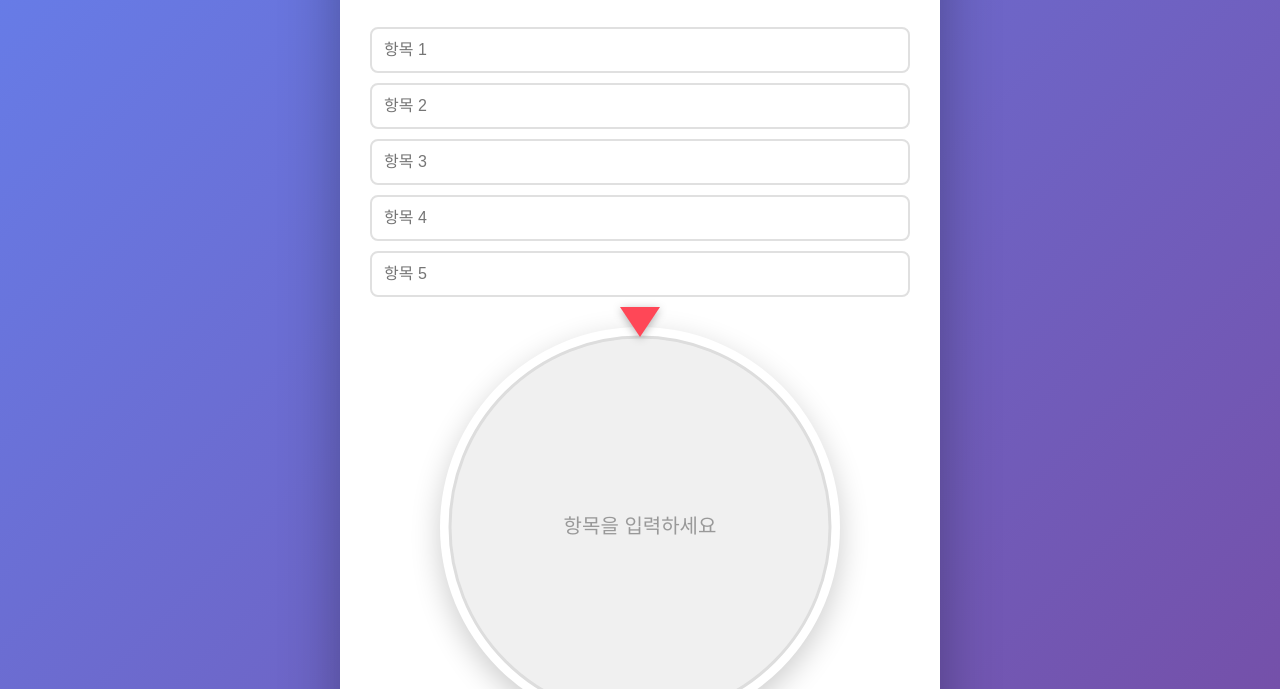
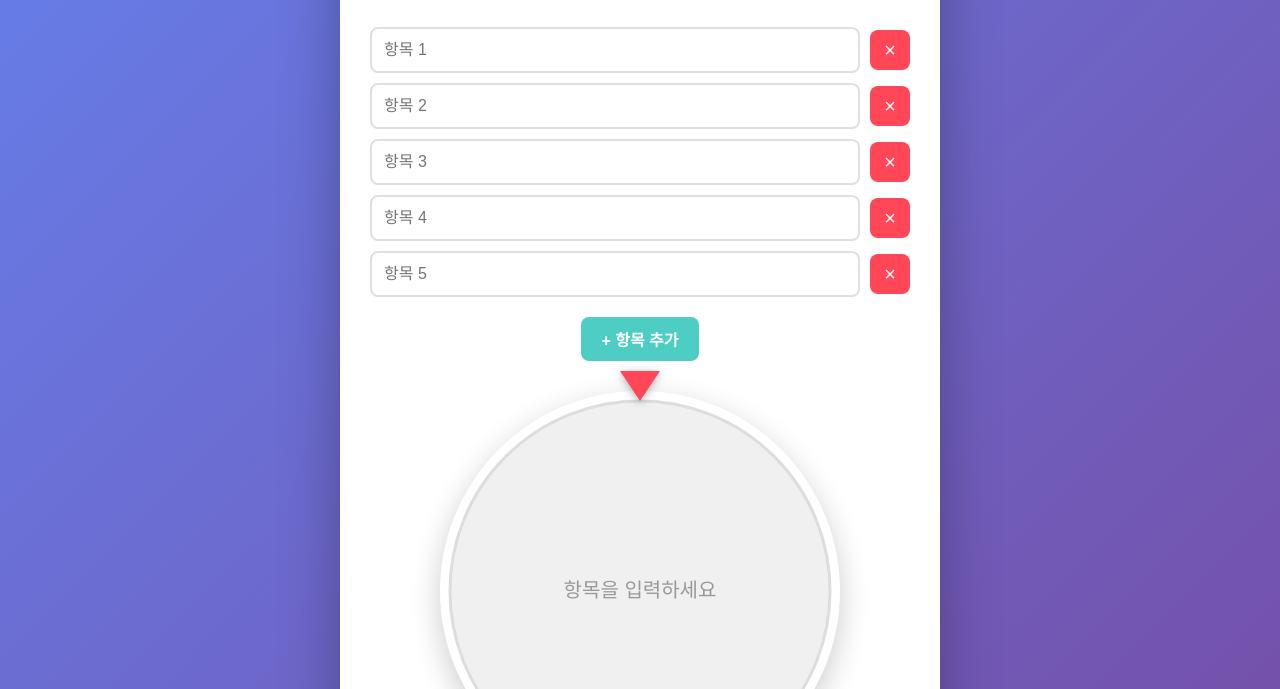
Before and after one commit to bosukjungmin/gogo, a plain HTML site: page index.html in a window 1280 px wide. Shown: the part 111-800 px from the top of the page. Drawn offline with Linux system fonts and the light colour scheme.

Commit message:
Enable dynamic input fields and update styles
Refactor input section to allow dynamic addition of input fields and update styles for buttons.

```diff
--- a/index.html
+++ b/index.html
@@ -38,13 +38,14 @@
         }
 
         .input-section {
-            margin-bottom: 30px;
+            margin-bottom: 20px;
         }
 
         .input-group {
             display: flex;
             gap: 10px;
             margin-bottom: 10px;
+            align-items: center;
         }
 
         input {
@@ -59,6 +60,61 @@
         input:focus {
             outline: none;
             border-color: #667eea;
+        }
+
+        .delete-btn {
+            width: 40px;
+            height: 40px;
+            background-color: #ff4757;
+            color: white;
+            border: none;
+            border-radius: 8px;
+            font-size: 20px;
+            cursor: pointer;
+            transition: background-color 0.3s, transform 0.2s;
+            flex-shrink: 0;
+        }
+
+        .delete-btn:hover {
+            background-color: #ff3838;
+            transform: scale(1.05);
+        }
+
+        .delete-btn:active {
+            transform: scale(0.95);
+        }
+
+        .controls {
+            display: flex;
+            justify-content: center;
+            gap: 10px;
+            margin-bottom: 30px;
+        }
+
+        .add-btn {
+            padding: 10px 20px;
+            font-size: 16px;
+            font-weight: bold;
+            color: white;
+            background-color: #4ECDC4;
+            border: none;
+            border-radius: 8px;
+            cursor: pointer;
+            transition: background-color 0.3s, transform 0.2s;
+        }
+
+        .add-btn:hover {
+            background-color: #45B7D1;
+            transform: translateY(-2px);
+        }
+
+        .add-btn:active {
+            transform: translateY(0);
+        }
+
+        .add-btn:disabled {
+            opacity: 0.5;
+            cursor: not-allowed;
         }
 
         .roulette-container {
@@ -149,6 +205,12 @@
                 padding: 12px 40px;
                 font-size: 18px;
             }
+
+            .delete-btn {
+                width: 35px;
+                height: 35px;
+                font-size: 18px;
+            }
         }
     </style>
 </head>
@@ -156,22 +218,12 @@
     <div class="container">
         <h1>오늘 뭐?</h1>
 
-        <div class="input-section">
-            <div class="input-group">
-                <input type="text" id="input1" placeholder="항목 1" maxlength="20">
-            </div>
-            <div class="input-group">
-                <input type="text" id="input2" placeholder="항목 2" maxlength="20">
-            </div>
-            <div class="input-group">
-                <input type="text" id="input3" placeholder="항목 3" maxlength="20">
-            </div>
-            <div class="input-group">
-                <input type="text" id="input4" placeholder="항목 4" maxlength="20">
-            </div>
-            <div class="input-group">
-                <input type="text" id="input5" placeholder="항목 5" maxlength="20">
-            </div>
+        <div class="input-section" id="inputSection">
+            <!-- 입력 필드들이 동적으로 추가됩니다 -->
+        </div>
+
+        <div class="controls">
+            <button class="add-btn" id="addBtn">+ 항목 추가</button>
         </div>
 
         <div class="roulette-container">
@@ -189,6 +241,8 @@
         const ctx = canvas.getContext('2d');
         const spinBtn = document.getElementById('spinBtn');
         const resultDiv = document.getElementById('result');
+        const inputSection = document.getElementById('inputSection');
+        const addBtn = document.getElementById('addBtn');
 
         // 캔버스 크기 설정
         const size = 400;
@@ -201,25 +255,84 @@
         let items = [];
         let rotation = 0;
         let isSpinning = false;
+        let inputCount = 0;
+        const MIN_INPUTS = 2;
+        const MAX_INPUTS = 20;
 
         // 색상 팔레트
-        const colors = ['#FF6B6B', '#4ECDC4', '#45B7D1', '#FFA07A', '#98D8C8'];
+        const colors = ['#FF6B6B', '#4ECDC4', '#45B7D1', '#FFA07A', '#98D8C8',
+                        '#F7B731', '#5F27CD', '#00D2D3', '#FF9FF3', '#54A0FF',
+                        '#48DBFB', '#1DD1A1', '#EE5A6F', '#C44569', '#F8B500'];
 
-        // 입력 필드 이벤트 리스너
-        const inputs = [
-            document.getElementById('input1'),
-            document.getElementById('input2'),
-            document.getElementById('input3'),
-            document.getElementById('input4'),
-            document.getElementById('input5')
-        ];
+        // 초기 5개 입력칸 생성
+        function initialize() {
+            for (let i = 0; i < 5; i++) {
+                addInputField();
+            }
+            updateAddButtonState();
+        }
 
-        inputs.forEach(input => {
+        function addInputField() {
+            if (inputCount >= MAX_INPUTS) return;
+
+            inputCount++;
+            const inputGroup = document.createElement('div');
+            inputGroup.className = 'input-group';
+            inputGroup.dataset.id = inputCount;
+
+            const input = document.createElement('input');
+            input.type = 'text';
+            input.placeholder = `항목 ${inputCount}`;
+            input.maxLength = 20;
             input.addEventListener('input', updateItems);
-        });
+
+            const deleteBtn = document.createElement('button');
+            deleteBtn.className = 'delete-btn';
+            deleteBtn.innerHTML = '×';
+            deleteBtn.addEventListener('click', () => removeInputField(inputGroup));
+
+            inputGroup.appendChild(input);
+            inputGroup.appendChild(deleteBtn);
+            inputSection.appendChild(inputGroup);
+
+            updateAddButtonState();
+            updateDeleteButtonsState();
+        }
+
+        function removeInputField(inputGroup) {
+            const totalInputs = inputSection.querySelectorAll('.input-group').length;
+            if (totalInputs <= MIN_INPUTS) return;
+
+            inputGroup.remove();
+            inputCount--;
+            updateItems();
+            updateAddButtonState();
+            updateDeleteButtonsState();
+        }
+
+        function updateAddButtonState() {
+            const totalInputs = inputSection.querySelectorAll('.input-group').length;
+            addBtn.disabled = totalInputs >= MAX_INPUTS;
+        }
+
+        function updateDeleteButtonsState() {
+            const totalInputs = inputSection.querySelectorAll('.input-group').length;
+            const deleteButtons = inputSection.querySelectorAll('.delete-btn');
+
+            deleteButtons.forEach(btn => {
+                if (totalInputs <= MIN_INPUTS) {
+                    btn.style.opacity = '0.3';
+                    btn.style.cursor = 'not-allowed';
+                } else {
+                    btn.style.opacity = '1';
+                    btn.style.cursor = 'pointer';
+                }
+            });
+        }
 
         function updateItems() {
-            items = inputs
+            const inputs = inputSection.querySelectorAll('input');
+            items = Array.from(inputs)
                 .map(input => input.value.trim())
                 .filter(value => value !== '');
 
@@ -342,9 +455,12 @@
             resultDiv.textContent = `🎉 ${items[selectedIndex]} 🎉`;
         }
 
+        // 이벤트 리스너
+        addBtn.addEventListener('click', addInputField);
         spinBtn.addEventListener('click', spinRoulette);
 
-        // 초기 그리기
+        // 초기화
+        initialize();
         drawRoulette();
     </script>
 </body>
```
